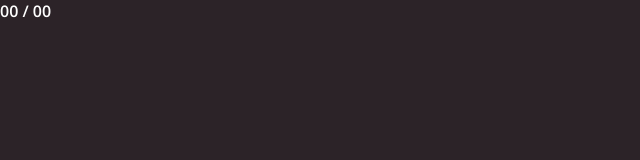
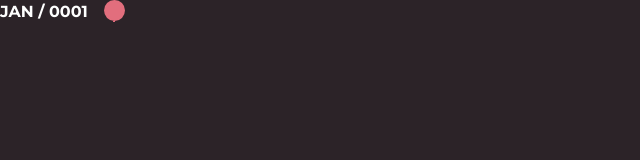
Before and after one commit to patrick-zanzarini/curriculum-angular, an Angular app: page /teste in a window 1280 px wide. Shown: the top 160 px of the page, without its empty margins (0-640 px from the left). Built offline with nearby package versions, Linux system fonts and the light colour scheme.

Commit message:
Adiciona detalhes

```diff
--- a/src/app/components/curriculum/curriculum-experience/curriculum-experience.component.html
+++ b/src/app/components/curriculum/curriculum-experience/curriculum-experience.component.html
@@ -1,18 +1,25 @@
 <div class="content">
   <h2 class="highlight-color header-font">
-    Experience
+    Experiences
   </h2>
 
   <app-timeline-item date="2019-08">
-    <strong>Empresa</strong>
-    <br>
-    Lorem, ipsum dolor sit amet consectetur adipisicing elit. Molestiae animi numquam beatae saepe eos dolore unde totam esse dolor atque, dolorum cumque vel odio sed nisi nihil, sint magnam qui illum. Quia nam iste temporibus ipsum, autem dolorem vel est quos sunt laudantium earum repellat. Excepturi voluptatem eius consequuntur saepe!
+    <strong class="header-font">HBSIS Ambev, <i>Analista Desenvolvedor</i></strong>
+    <div class="grid">
+      Lorem, ipsum dolor sit amet consectetur adipisicing elit. Molestiae animi numquam beatae saepe eos dolore unde totam esse dolor atque, dolorum cumque vel odio sed nisi nihil, sint magnam qui illum. Quia nam iste temporibus ipsum, autem dolorem vel est quos sunt laudantium earum repellat. Excepturi voluptatem eius consequuntur saepe!
+    </div>
   </app-timeline-item>
 
-  <app-timeline-item date="2019-04" isLast="true">
-    <div class="timeline-item-business-grid">
-      <strong>Empresa</strong>
-      <br>
+  <app-timeline-item date="2019-04">
+    <div class="grid">
+      <strong class="header-font">Benner, <i>Desenvolvedor</i></strong>
+      Lorem ipsum dolor sit, amet consectetur adipisicing elit. Quas itaque perferendis nam? Itaque illo, temporibus odit reprehenderit reiciendis voluptatem nobis.
+    </div>
+  </app-timeline-item>
+
+  <app-timeline-item date="2016-10" isLast="true">
+    <div class="grid">
+      <strong class="header-font">MemoCash Web, <i>Desenvolvedor</i></strong>
       Lorem ipsum dolor sit, amet consectetur adipisicing elit. Quas itaque perferendis nam? Itaque illo, temporibus odit reprehenderit reiciendis voluptatem nobis.
     </div>
   </app-timeline-item>
--- a/src/app/components/curriculum/curriculum-experience/curriculum-experience.component.scss
+++ b/src/app/components/curriculum/curriculum-experience/curriculum-experience.component.scss
@@ -1,8 +1,9 @@
 @import './../../../styles/variables.scss';
 
 .content {
-  padding: 3rem 3rem;
+  padding: 2rem 3rem;
 }
 
-.grid.timeline-item-layout {
+strong {
+  color: $highlight-color;
 }
--- a/src/app/components/timeline/timeline-item/timeline-item.component.html
+++ b/src/app/components/timeline/timeline-item/timeline-item.component.html
@@ -1,6 +1,8 @@
 <div class="grid container">
-  <strong>{{getDisplayDate(date)}}</strong>
-  <div class="separator-grid">
+  <div class="date-display">
+    <strong class="header-font">{{getDisplayDate(date)}}</strong>
+  </div>
+  <div class="grid separator-layout">
     <span class="icon"></span>
     <div class="line" [ngClass]="{last: isLast}"></div>
   </div>
--- a/src/app/components/timeline/timeline-item/timeline-item.component.scss
+++ b/src/app/components/timeline/timeline-item/timeline-item.component.scss
@@ -1,18 +1,18 @@
 @import "./../../../styles/variables.scss";
 
 .grid.container {
-  grid-template-columns: fit-content(8em) fit-content(8em) 1fr;
+  grid-template-columns: 5.5em fit-content(8em) 1fr;
   gap: 1rem;
 }
 
-.grid.separator-grid {
+.grid.separator-layout {
   grid-template-areas: "icon icon icon"
                        "empty1 line empty2";
   grid-template-columns: 1fr 2px 1fr;
   grid-template-rows: fit-content(2em) 1fr;
 }
 
-$icon-size: 1.2em;
+$icon-size: 1.3em;
 .icon {
   height: $icon-size;
   width: $icon-size;
@@ -36,3 +36,8 @@ $icon-size: 1.2em;
 .content {
   padding-bottom: 1em;
 }
+
+.date-display {
+  white-space: nowrap;
+  text-transform: uppercase;
+}
--- a/src/app/components/timeline/timeline-item/timeline-item.component.ts
+++ b/src/app/components/timeline/timeline-item/timeline-item.component.ts
@@ -13,16 +13,15 @@ export class TimelineItemComponent implements OnInit {
 
   getDisplayDate(date: string): string {
     if (!date) {
-      return '00 / 00';
+      return 'Jan / 0001';
     }
 
     const parsedDate = moment(date);
     if (parsedDate.isValid()) {
-      console.log('valid date');
-      return moment(date).format('MM / YY');
+      return moment(date).format('MMM / YYYY');
     }
 
-    return '00 / 00';
+    return 'Jan / 0001';
   }
   constructor() { }
 
```
